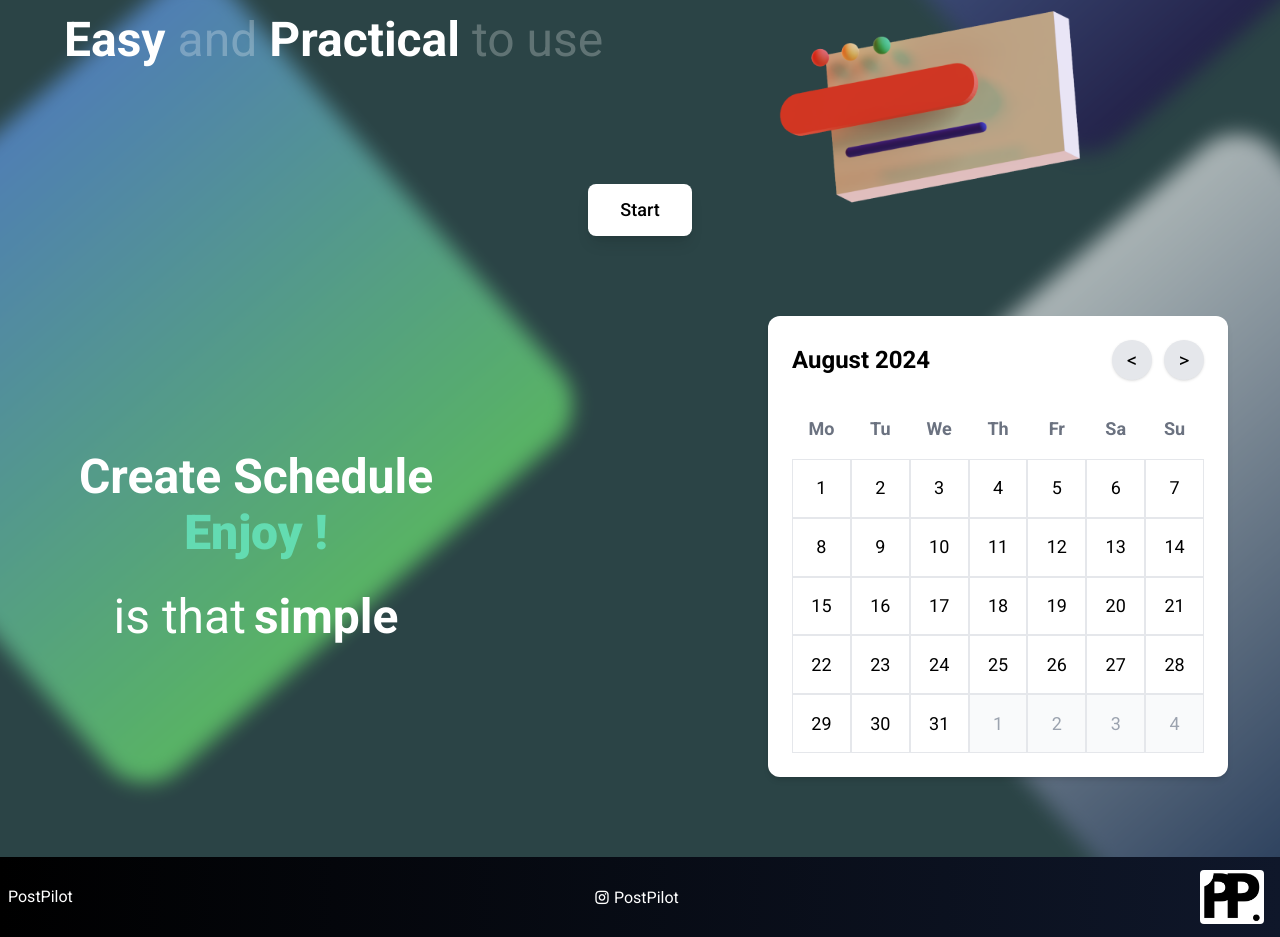
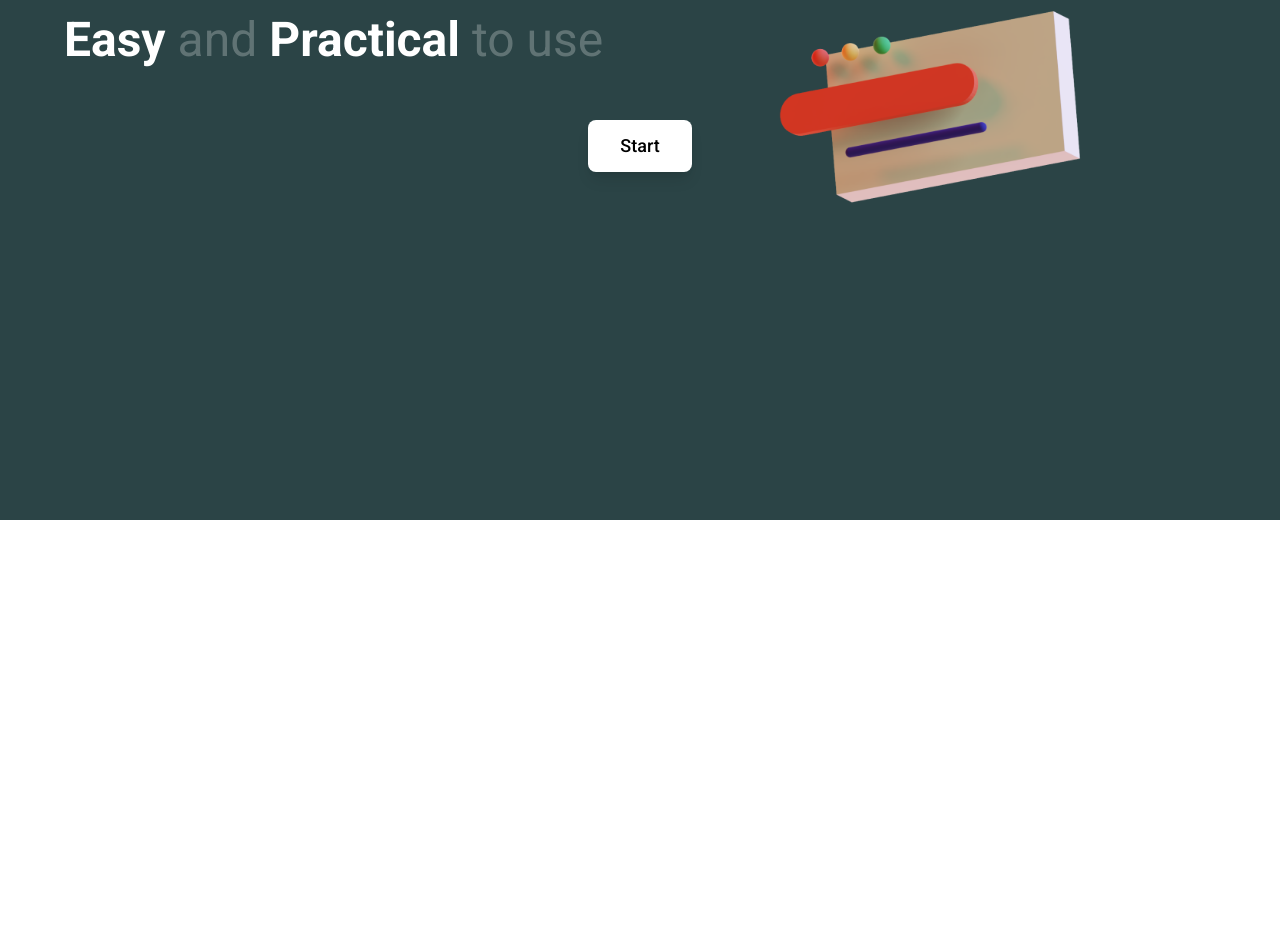
Before and after one commit to apfeet/PostPilot, a React (Vite) app in the folder FrontEnd/PostPilot-frontEND/: page / in a window 1280 px wide. Shown: the part 280-1217 px from the top of the page. After the commit the page ends 800 px from the top, so only its background shows below. Built offline with nearby package versions, Linux system fonts and the light colour scheme.

Commit message:
Revert "Restarting"

```diff
--- a/FrontEnd/PostPilot-frontEND/package.json
+++ b/FrontEnd/PostPilot-frontEND/package.json
@@ -12,8 +12,7 @@
   "dependencies": {
     "react": "^18.3.1",
     "react-dom": "^18.3.1",
-    "react-router-dom": "^6.25.1",
-    "tailwind-scrollbar-hide": "^1.1.7"
+    "react-router-dom": "^6.25.1"
   },
   "devDependencies": {
     "@types/react": "^18.3.3",
--- a/FrontEnd/PostPilot-frontEND/src/App.jsx
+++ b/FrontEnd/PostPilot-frontEND/src/App.jsx
@@ -1,8 +1,13 @@
+// import LoginPage from "./components/login-page"
+// import Footer from "./components/footer.jsx";
 import Hero from "./components/hero";
+
 function App() {
   return (
     <>
       <Hero />
+      {/* <LoginPage /> */}
+      {/* <Footer /> */}
     </>
   );
 }
--- a/FrontEnd/PostPilot-frontEND/src/components/hero.jsx
+++ b/FrontEnd/PostPilot-frontEND/src/components/hero.jsx
@@ -1,62 +1,33 @@
-import React, { useState, useEffect } from "react";
+import React from "react";
 import bgimage1 from "../assets/bg-image1.png";
 import bgimage2 from "../assets/bg-image2.png";
 import logo from "../assets/LOGO.webp";
-import Typewriter from "./logcomponents/typewriter.jsx";
-import Calendar from "./logcomponents/calendar.jsx";
+import Typewriter from "../logcomponents/typewriter";
 
 const Hero = () => {
-  const [isLoaded, setIsLoaded] = useState(false);
   const words = ["Instagram.", "Facebook.", "TikTok.", "Twitter."];
 
-  useEffect(() => {
-    setIsLoaded(true);
-  }, []);
+  return (
+    <div className="relative z-0 min-h-screen bg-costom-grey">
+      <div className="z-10 flex items-center justify-between p-8">
+        <img src={logo} alt="PostPilot" className="w-18 h-16 rounded-md" />
 
-  return (
-    <div className="no-scrollbar relative min-h-screen overflow-hidden bg-costom-grey">
-      {/* Background Blocks */}
-      <div className="absolute inset-0 z-10 overflow-hidden">
-        <div
-          className={`absolute -right-[130px] -top-[270px] h-[600px] w-[600px] rotate-[49deg] rounded-[50px] bg-gradient-to-r from-[#80b3ff] to-[#1e0b4b] opacity-60 blur-[10px] transition-all duration-1000 ease-out ${isLoaded ? "translate-x-0" : "translate-x-full"}`}
-        ></div>
-        <div
-          className={`absolute -left-[130px] top-[360px] h-[600px] w-[600px] rotate-[49deg] rounded-[50px] bg-gradient-to-r from-[#68a5ff] to-[#77ff77] opacity-60 blur-[10px] transition-all duration-1000 ease-out ${isLoaded ? "translate-x-0" : "-translate-x-full"}`}
-        ></div>
-        <div
-          className={`absolute -right-[233px] bottom-[100px] h-[600px] w-[600px] rotate-[49deg] rounded-[50px] bg-gradient-to-r from-[#ffffff] to-[#2e3f6e] opacity-60 blur-[10px] transition-all duration-1000 ease-out ${isLoaded ? "translate-x-0" : "translate-x-full"}`}
-        ></div>
-      </div>
-
-      {/* Main content */}
-      <div className="relative z-20 flex min-h-screen flex-col">
-        {/* Header Section */}
-        <div className="flex items-center justify-between p-8">
-          <img
-            src={logo}
-            alt="PostPilot"
-            className={`w-18 h-16 rounded-md transition-all duration-1000 ease-out ${isLoaded ? "translate-x-0 opacity-100" : "-translate-x-full opacity-0"}`}
-          />
-          <button
-            className={`rounded-full bg-transparent bg-white px-6 py-2 text-lg font-semibold shadow-md transition-all duration-1000 ease-out hover:bg-gray-400 sm:mr-4 lg:mr-8 ${isLoaded ? "translate-x-0 opacity-100" : "translate-x-full opacity-0"}`}
-          >
+        <button className="rounded-full bg-transparent bg-white px-6 py-2 text-lg font-semibold shadow-md transition duration-300 hover:bg-gray-400 sm:mr-4 lg:mr-8">
           about us
         </button>
       </div>
-
-        {/* Typewriter Text Section */}
-        <p
-          className={`mt-28 text-center text-5xl transition-all duration-1000 ease-out sm:ml-16 sm:mt-20 sm:text-left ${isLoaded ? "translate-x-0 opacity-100" : "-translate-x-full opacity-0"}`}
-        >
+      <p className="mt-28 text-center text-5xl sm:ml-16 sm:mt-20 sm:text-left">
         <span>
           <span className="font-semibold text-white">Schedule</span>
           <span className="ml-3 text-white opacity-40">your</span>
         </span>
+
         <br className="block sm:hidden" />
         <span className="pt-5">
           <span className="ml-3 font-semibold text-teal-400">POST</span>
           <span className="ml-3 text-white opacity-40">on</span>
         </span>
+
         <br className="block sm:hidden" />
         <span className="ml-3 font-semibold text-white opacity-40">
           <Typewriter
@@ -68,10 +39,7 @@ const Hero = () => {
         </span>
       </p>
 
-        {/* Easy Practical Text Section */}
-        <div
-          className={`text-center transition-all duration-1000 ease-out sm:text-left ${isLoaded ? "translate-x-0 opacity-100" : "-translate-x-full opacity-0"}`}
-        >
+      <div className="text-center sm:text-left">
         <h1 className="mt-10 text-5xl sm:ml-16">
           <span className="font-semibold text-white">Easy</span>
           <span className="ml-3 text-white opacity-25">and</span>
@@ -82,80 +50,23 @@ const Hero = () => {
         </h1>
       </div>
 
-        {/* Start Button Section */}
-        <div
-          className={`mt-14 flex items-center justify-center transition-all duration-1000 ease-out ${isLoaded ? "translate-y-0 opacity-100" : "translate-y-full opacity-0"}`}
-        >
-          <button className="mt-16 rounded-lg bg-white px-8 py-3 text-lg font-medium text-black shadow-lg transition duration-300 hover:bg-black hover:text-white">
+      <div className="mt-14 flex items-center justify-center">
+        <button className="rounded-lg bg-white px-8 py-3 text-lg font-medium text-black shadow-lg transition duration-300 hover:bg-black hover:text-white">
           Start
         </button>
       </div>
 
-        {/* Create Schedule and Calendar Section */}
-        <div className="mb-20 mt-20 flex flex-col items-center justify-between space-y-8 px-4 sm:flex-row sm:space-x-8 sm:space-y-0 sm:px-8 lg:px-16">
-          <div
-            className={`flex w-full flex-col items-center justify-between text-left transition-all duration-1000 ease-out sm:w-1/2 lg:w-1/3 ${isLoaded ? "translate-x-0 opacity-100" : "-translate-x-full opacity-0"}`}
-          >
-            <p className="mb-2 text-3xl font-semibold text-white sm:text-4xl lg:text-5xl">
-              Create Schedule
-            </p>
-            <p className="text-4xl font-bold text-[#68EDC6] opacity-75 sm:text-5xl sm:font-extrabold">
-              Enjoy !
-            </p>
-            <p className="mt-9 flex text-5xl text-white">
-              <span className="hidden lg:inline">is that </span>
-              <span className="ml-0 block text-5xl font-bold lg:ml-2">
-                simple
-              </span>
-            </p>
-          </div>
-          {/* Calendar Component */}
-          <div
-            className={`w-full max-w-md transition-all duration-1000 ease-out sm:w-1/2 lg:w-2/3 ${isLoaded ? "translate-x-0 opacity-100" : "translate-x-full opacity-0"}`}
-          >
-            <Calendar />
-          </div>
-        </div>
-
-        {/* Background Images */}
-        <div className="pointer-events-none absolute inset-0 z-10">
+      <div>
         <img
           src={bgimage1}
           alt="image 1"
-            className={`absolute right-40 top-10 hidden w-72 transition-all duration-1000 ease-out lg:block ${isLoaded ? "translate-x-0 opacity-100" : "translate-x-full opacity-0"}`}
+          className="absolute right-40 top-10 z-[-10] hidden w-72 lg:block"
         />
         <img
           src={bgimage2}
           alt="image 2"
-            className={`absolute right-40 top-[16rem] hidden w-96 transition-all duration-1000 ease-out lg:block ${isLoaded ? "translate-x-0 opacity-100" : "translate-x-full opacity-0"}`}
+          className="absolute right-40 top-[16rem] z-[-10] hidden w-96 lg:block"
         />
-        </div>
-
-        {/* Footer Section */}
-        <footer
-          className={`mt-auto w-full items-center bg-gradient-to-r from-black to-slate-900 text-white transition-all duration-1000 ease-out ${isLoaded ? "translate-y-0 opacity-100" : "translate-y-full opacity-0"}`}
-        >
-          <div className="flex min-h-20 items-center justify-between p-2">
-            <ul>
-              <li className="hidden lg:block">PostPilot </li>
-              <li className="block lg:hidden">
-                <img src={logo} className="mr-2 w-16 rounded" />
-              </li>
-            </ul>
-            <ul>
-              <li>
-                <a href="#" className="size-4">
-                  <i className="ri-instagram-line"></i>&nbsp;PostPilot
-                </a>
-              </li>
-            </ul>
-            <img
-              src={logo}
-              alt="PostPilot-img"
-              className="mr-2 hidden w-16 rounded sm:block"
-            />
-          </div>
-        </footer>
       </div>
     </div>
   );
--- a/FrontEnd/PostPilot-frontEND/src/components/logcomponents/calendar.jsx
+++ /dev/null
@@ -1,88 +0,0 @@
-import React, { useState } from "react";
-
-const Calendar = () => {
-  const [currentDate, setCurrentDate] = useState(new Date());
-
-  const generateCalendar = (year, month) => {
-    const daysInMonth = 31; // Always use 31 days regardless of the month
-    const nextMonthDays = [1, 2, 3, 4]; // Dates for the next month
-    const calendarDays = [];
-
-    for (let i = 1; i <= daysInMonth; i++) {
-      calendarDays.push(
-        <div
-          key={i}
-          className="flex aspect-square items-center justify-center border border-gray-200 text-lg"
-        >
-          {i}
-        </div>,
-      );
-    }
-
-    // Add next month's dates with a different style
-    nextMonthDays.forEach((day) => {
-      calendarDays.push(
-        <div
-          key={`next-${day}`}
-          className="flex aspect-square items-center justify-center border border-gray-200 bg-gray-50 text-lg text-gray-400"
-        >
-          {day}
-        </div>,
-      );
-    });
-
-    return calendarDays;
-  };
-
-  const changeMonth = (increment) => {
-    setCurrentDate((prevDate) => {
-      const newDate = new Date(prevDate);
-      newDate.setMonth(newDate.getMonth() + increment);
-      return newDate;
-    });
-  };
-
-  return (
-    <div className="h-auto w-full overflow-hidden rounded-xl bg-white shadow-md sm:w-72 lg:w-[460px]">
-      <div className="p-6">
-        <div className="mb-5 flex items-center justify-between">
-          <h2 className="text-2xl font-bold">
-            {currentDate.toLocaleString("default", {
-              month: "long",
-              year: "numeric",
-            })}
-          </h2>
-          <div className="flex space-x-3">
-            <button
-              className="flex h-10 w-10 items-center justify-center rounded-full bg-gray-200 text-xl shadow transition-colors hover:bg-gray-300"
-              onClick={() => changeMonth(-1)}
-            >
-              &lt;
-            </button>
-            <button
-              className="flex h-10 w-10 items-center justify-center rounded-full bg-gray-200 text-xl shadow transition-colors hover:bg-gray-300"
-              onClick={() => changeMonth(1)}
-            >
-              &gt;
-            </button>
-          </div>
-        </div>
-        <div className="grid grid-cols-7 font-semibold">
-          {["Mo", "Tu", "We", "Th", "Fr", "Sa", "Su"].map((day) => (
-            <div
-              key={day}
-              className="flex aspect-square items-center justify-center text-lg text-gray-500"
-            >
-              {day}
-            </div>
-          ))}
-        </div>
-        <div className="grid grid-cols-7">
-          {generateCalendar(currentDate.getFullYear(), currentDate.getMonth())}
-        </div>
-      </div>
-    </div>
-  );
-};
-
-export default Calendar;
--- a/FrontEnd/PostPilot-frontEND/src/index.css
+++ b/FrontEnd/PostPilot-frontEND/src/index.css
@@ -7,16 +7,6 @@
 *{
   font-family: "Roboto", sans-serif;
 }
-/* Hide scrollbar for Chrome, Safari and Opera */
-body::-webkit-scrollbar {
-  display: none;
-}
-
-/* Hide scrollbar for IE, Edge and Firefox */
-body {
-  -ms-overflow-style: none;  /* IE and Edge */
-  scrollbar-width: none;  /* Firefox */
-}
 .background-login{
   background-image: url(../src/assets/waves-background-upper.svg);
 }
```
Also changed, not shown: FrontEnd/PostPilot-frontEND/src/components/footer.jsx (+6 -14 lines), FrontEnd/PostPilot-frontEND/tailwind.config.js (+1 -14 lines), FrontEnd/PostPilot-frontEND/src/logcomponents/typewriter.jsx (renamed from FrontEnd/PostPilot-frontEND/src/components/logcomponents/typewriter.jsx), 1 other file (tests, documents, lock files or other folders). Lines whose indentation alone changed are shown as unchanged.
